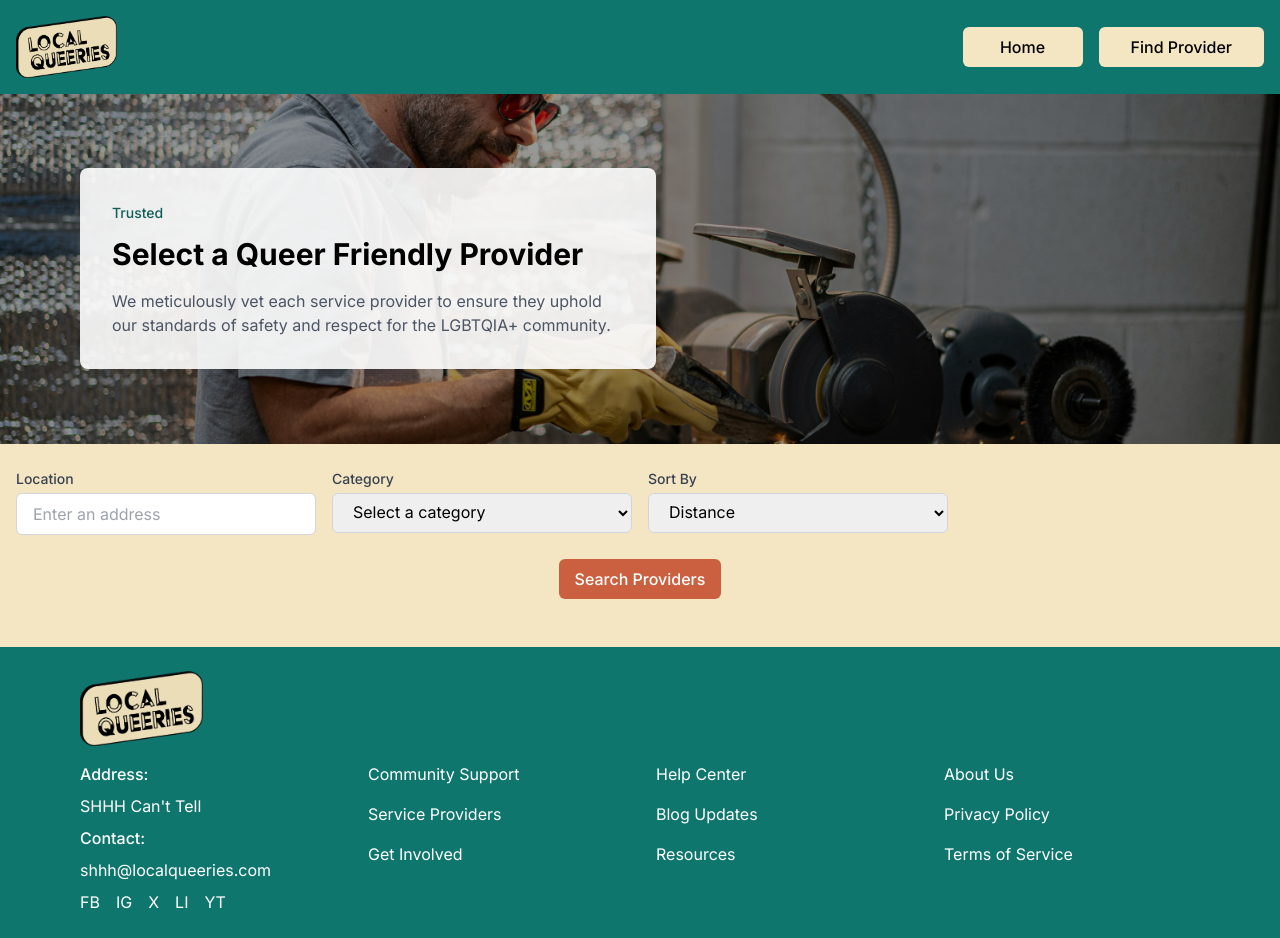
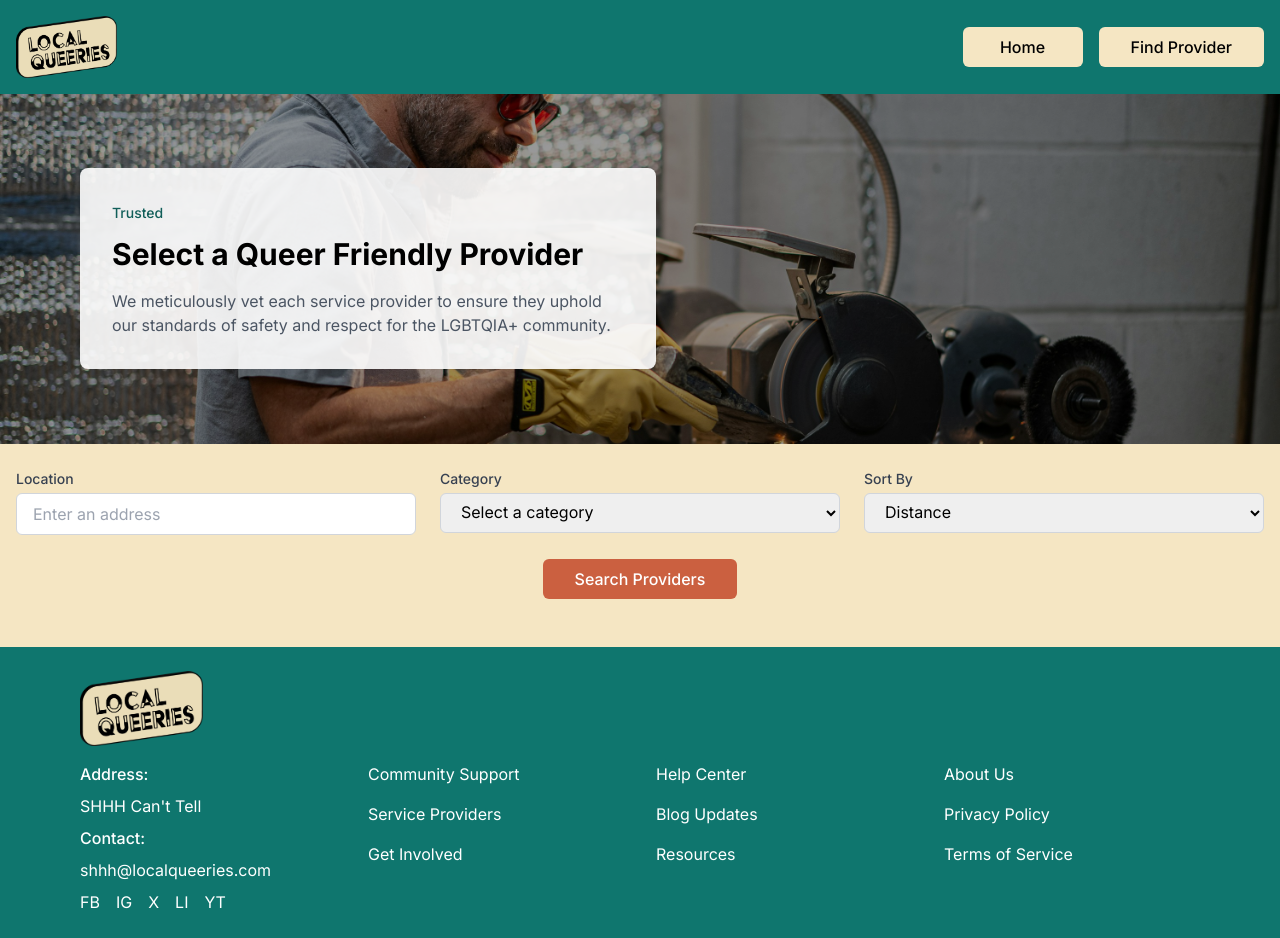
Before and after one commit to bravemayhem/localqueeries, a Next.js app: page /find-provider in a window 1280 px wide. Built offline with nearby package versions, Linux system fonts and the light colour scheme; a web font is replaced by a local one.

Commit message:
Fixed alignment issue with provider card boxes

```diff
--- a/src/app/components/providers/ProviderSearch.tsx
+++ b/src/app/components/providers/ProviderSearch.tsx
@@ -1,11 +1,10 @@
+"use client";
+
 import React, { useState, useCallback, useMemo, useEffect } from 'react';
 import Select from '@/app/ui/components/Select';
 import Button from '@/app/ui/components/Button';
-import { PROVIDER_CATEGORIES } from '@/app/constants/categories'; // Remove ProviderCategoryType
+import { PROVIDER_CATEGORIES } from '@/app/constants/categories';
 import { debounce } from 'lodash';
-
-
-
 
 interface AddressSuggestion {
   place_id: string;
@@ -31,16 +30,15 @@ interface ProviderSearchProps {
   isLoading?: boolean;
 }
 
-// Add proper error type
-interface FetchError extends Error {
-  name: string;
-}
-
 const sortOptions = [
   { value: 'distance', label: 'Distance' },
   { value: 'rating', label: 'Rating' },
   { value: 'reviews', label: 'Number of Reviews' },
 ];
+
+interface FetchError extends Error {
+  name: string;
+}
 
 export default function ProviderSearch({ onSearch, isLoading = false }: ProviderSearchProps) {
   const [location, setLocation] = useState<Location>({
@@ -51,8 +49,8 @@ export default function ProviderSearch({ onSearch, isLoading = false }: Provider
   const [sortBy, setSortBy] = useState('distance');
   const [addressInput, setAddressInput] = useState('');
   const [addressSuggestions, setAddressSuggestions] = useState<AddressSuggestion[]>([]);
+  const [error, setError] = useState<string | null>(null);
   const [isAddressLoading, setIsAddressLoading] = useState(false);
-  const [error, setError] = useState<string | null>(null);
 
   const searchAddress = useCallback(async (query: string) => {
     if (!query || query.length < 3) {
@@ -154,9 +152,9 @@ export default function ProviderSearch({ onSearch, isLoading = false }: Provider
   }, [debouncedSearchAddress]);
 
   return (
-    <div className="py-6">
-      <div className="grid grid-cols-1 md:grid-cols-2 lg:grid-cols-4 gap-4">
-        <div className="relative">
+    <div className="py-6 max-w-7xl mx-auto">
+      <div className="grid grid-cols-1 md:grid-cols-3 gap-6">
+        <div className="relative md:col-span-1">
           <label htmlFor="location" className="block text-sm font-medium text-gray-700 mb-1">
             Location
           </label>
@@ -176,24 +174,15 @@ export default function ProviderSearch({ onSearch, isLoading = false }: Provider
             aria-describedby={error ? "location-error" : undefined}
             suppressHydrationWarning
           />
-
-          {isAddressLoading && (
-            <div className="absolute mt-1 text-sm text-gray-500" role="status">
-              Loading...
-            </div>
+          {error && (
+            <p id="location-error" className="mt-1 text-sm text-red-500">
+              {error}
+            </p>
           )}
-
-          {error && (
-            <div id="location-error" className="mt-1 text-sm text-red-500" role="alert">
-              {error}
-            </div>
-          )}
-
           {addressSuggestions.length > 0 && (
             <ul
-              className="absolute z-10 w-full mt-1 bg-white border rounded-md shadow-lg max-h-60 overflow-auto"
+              className="absolute z-10 w-full bg-white mt-1 rounded-md shadow-lg max-h-60 overflow-auto"
               role="listbox"
-              aria-label="Address suggestions"
             >
               {addressSuggestions.map((address) => (
                 <li
@@ -216,7 +205,7 @@ export default function ProviderSearch({ onSearch, isLoading = false }: Provider
           )}
         </div>
 
-        <div>
+        <div className="md:col-span-1">
           <label htmlFor="category" className="block text-sm font-medium text-gray-700 mb-1">
             Category
           </label>
@@ -235,7 +224,7 @@ export default function ProviderSearch({ onSearch, isLoading = false }: Provider
           />
         </div>
 
-        <div>
+        <div className="md:col-span-1">
           <label htmlFor="sortBy" className="block text-sm font-medium text-gray-700 mb-1">
             Sort By
           </label>
@@ -250,14 +239,22 @@ export default function ProviderSearch({ onSearch, isLoading = false }: Provider
 
       <div className="mt-6 flex justify-center">
       <Button
-          key="search-button"
         onClick={handleSearch}
+        disabled={isLoading}
         variant="secondary"
         bold
-          disabled={isLoading}
-          aria-busy={isLoading}
+        className="px-4 sm:px-8 py-1.5 sm:py-2 rounded-md font-medium
+          hover:bg-[#e6d4b0] transition-colors text-sm sm:text-base flex items-center
+          justify-center min-w-[120px] sm:min-w-[160px]"
       >
-          {isLoading ? 'Searching...' : 'Search Providers'}
+        {isLoading ? (
+          <span className="flex items-center gap-2">
+            <span className="animate-spin">⌛</span>
+            Searching...
+          </span>
+        ) : (
+          'Search Providers'
+        )}
       </Button>
       </div>
     </div>
```
Lines whose indentation alone changed are shown as unchanged.
